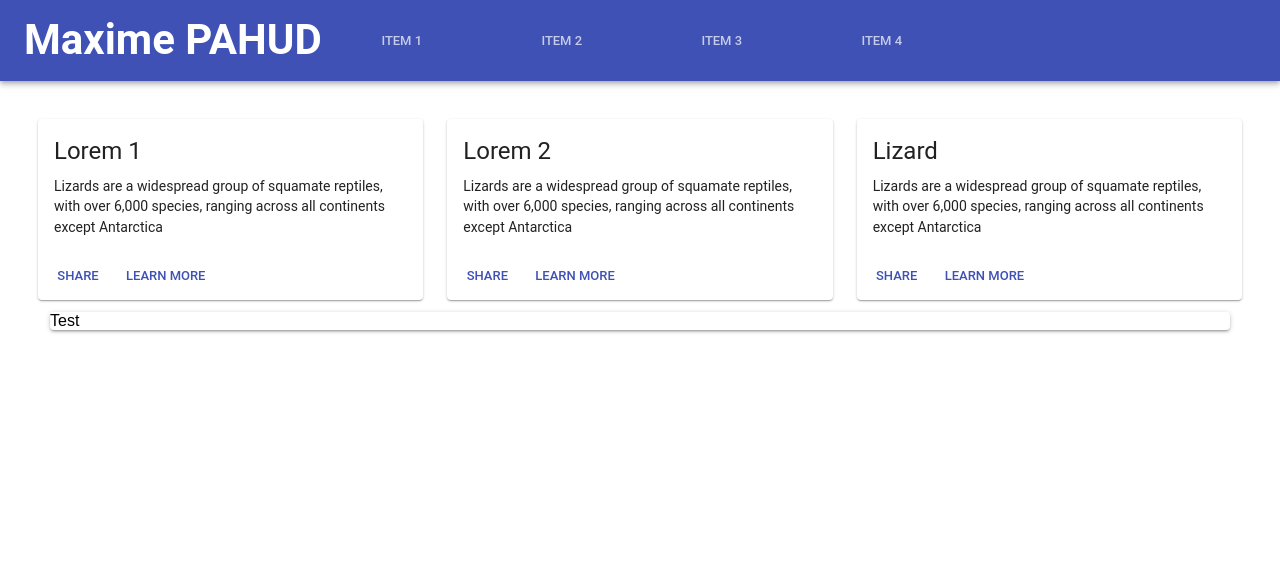
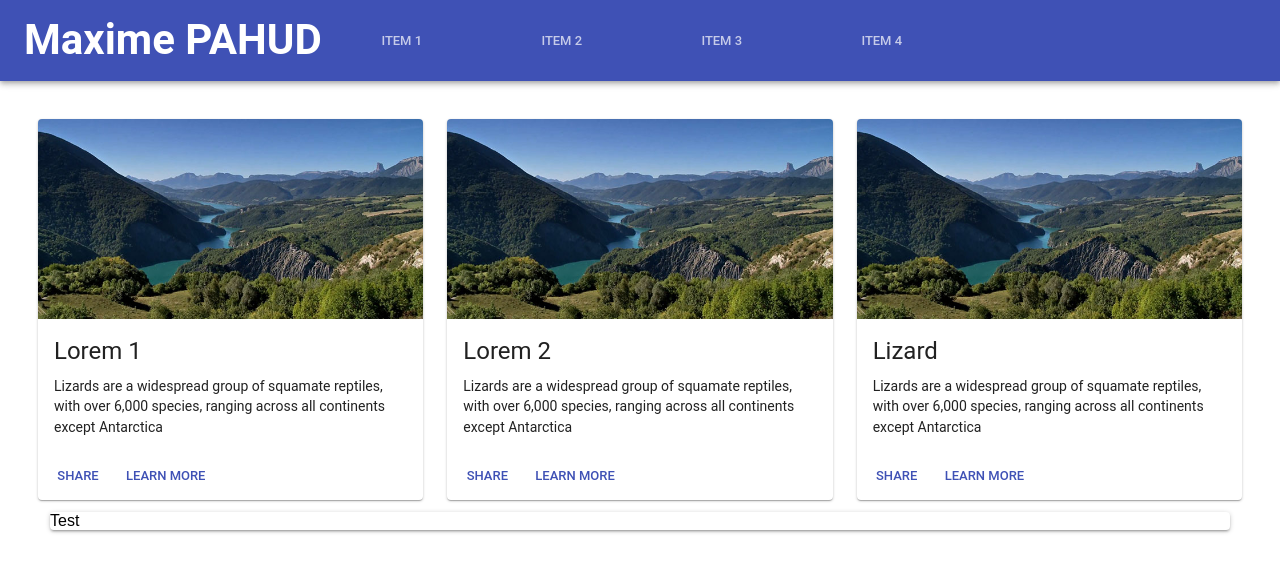
Before and after one commit to MaxPah/MapahV2, a React (Create React App) app: page / in a window 1280 px wide. Shown: the top 572 px of the page. Built offline with nearby package versions, Linux system fonts and the light colour scheme.

Commit message:
Fix image

```diff
--- a/package.json
+++ b/package.json
@@ -2,9 +2,11 @@
   "name": "mapahv2",
   "version": "0.1.0",
   "private": true,
+  "homepage": "https://maxpah.github.io/MapahV2/",
   "dependencies": {
     "@material-ui/core": "^3.0.3",
     "@material-ui/icons": "^3.0.1",
+    "gh-pages": "^2.0.0",
     "husky": "^0.14.3",
     "lint-staged": "^7.2.2",
     "prettier": "^1.14.2",
@@ -23,6 +25,8 @@
     "start": "react-scripts start",
     "build": "react-scripts build",
     "test": "react-scripts test --env=jsdom",
+    "predeploy": "npm run build",
+    "deploy": "gh-pages -d build",
     "eject": "react-scripts eject"
   }
 }
--- /dev/null
+++ b/src/components/Content/Content.css
@@ -0,0 +1,3 @@
+.card-media {
+  min-height: 200px;
+}
--- a/src/components/Content/Content.js
+++ b/src/components/Content/Content.js
@@ -9,6 +9,8 @@ import CardMedia from '@material-ui/core/CardMedia';
 import Button from '@material-ui/core/Button';
 import Typography from '@material-ui/core/Typography';
 import myimage from '../../assets/img/trieves-panorama.jpg';
+
+import './Content.css';
 
 const Content = () => {
     // const { classes } = props;
```
Also changed, not shown: 1 other file (tests, documents, lock files or other folders).
